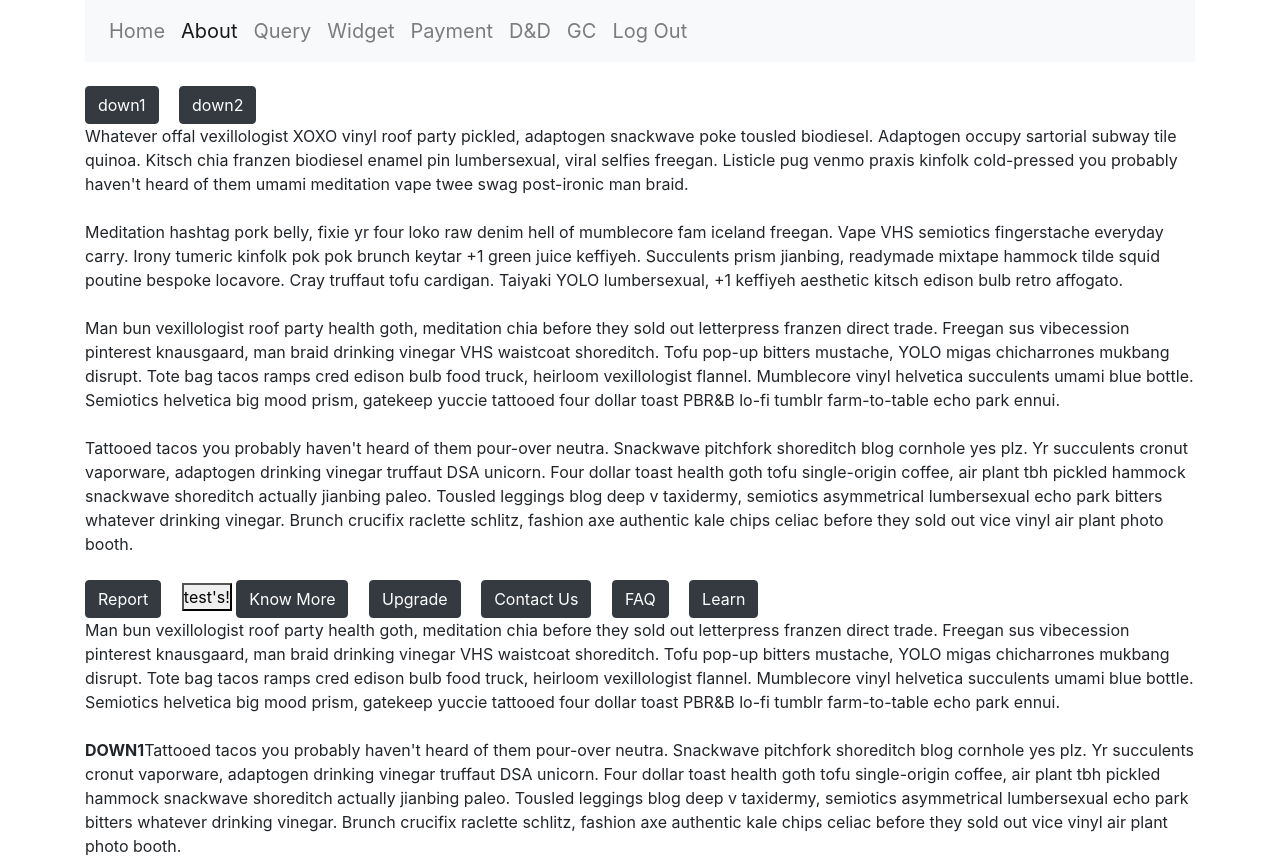
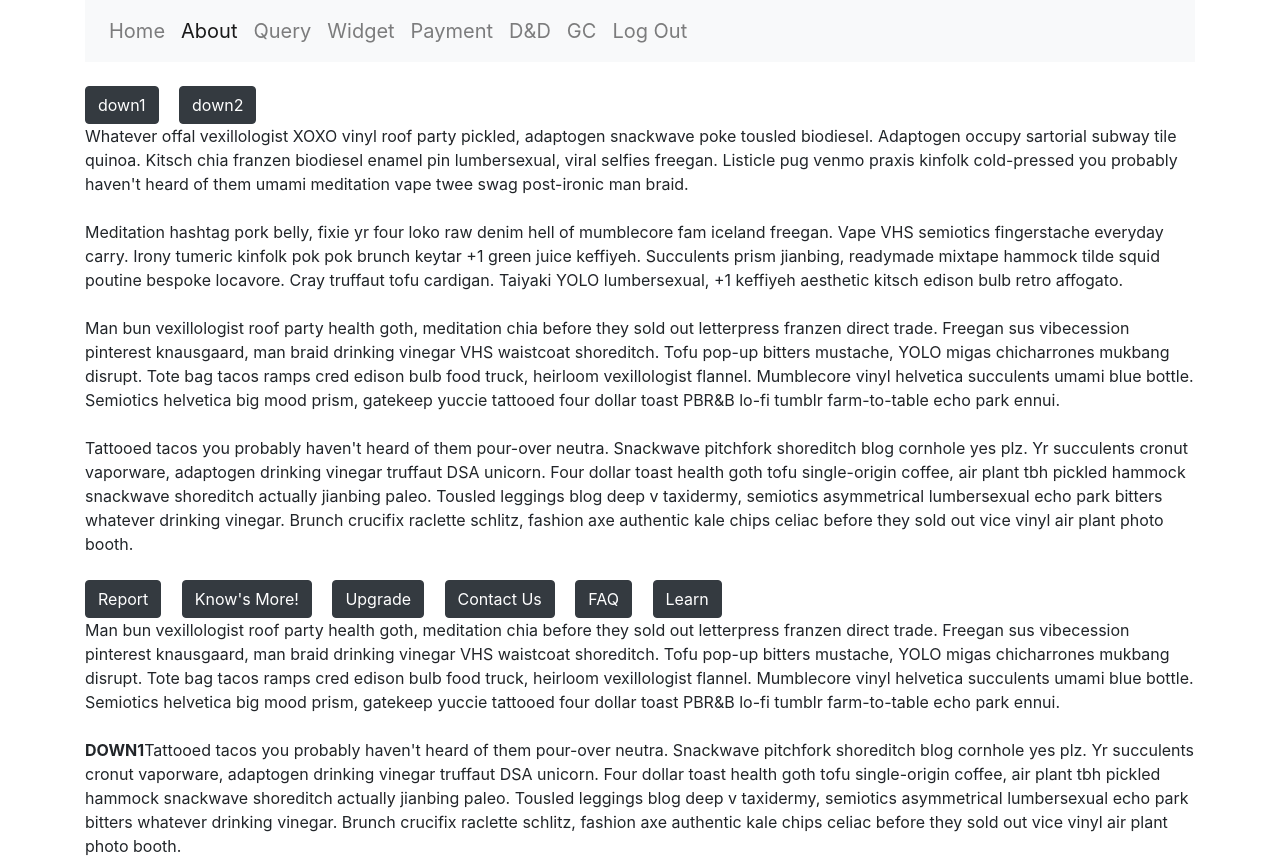
Before and after one commit to alekhyajujjavarapu/alekhya, a plain HTML site: page test.html in a window 1280 px wide. Shown: the top 861 px of the page. Drawn offline with nearby package versions, Linux system fonts and the light colour scheme; a script that the page names is missing.

Commit message:
test commit

```diff
--- a/test.html
+++ b/test.html
@@ -68,10 +68,7 @@
         </div>
         <div>
             <button class="btn btn-dark mr-3" onclick="SetAttribute()">Report</button>
-            <a href="https://www.google.com/" target="_blank">
-              <button type="button">test's!</button>
-            </a>
-            <button class="btn btn-dark mr-3">Know More</button>
+            <button class="btn btn-dark mr-3">Know's More!</button>
             <button class="btn btn-dark mr-3" data-test="upgrade">Upgrade</button>
             <button class="btn btn-dark mr-3">Contact Us</button>
             <button class="btn btn-dark mr-3">FAQ</button>
```
